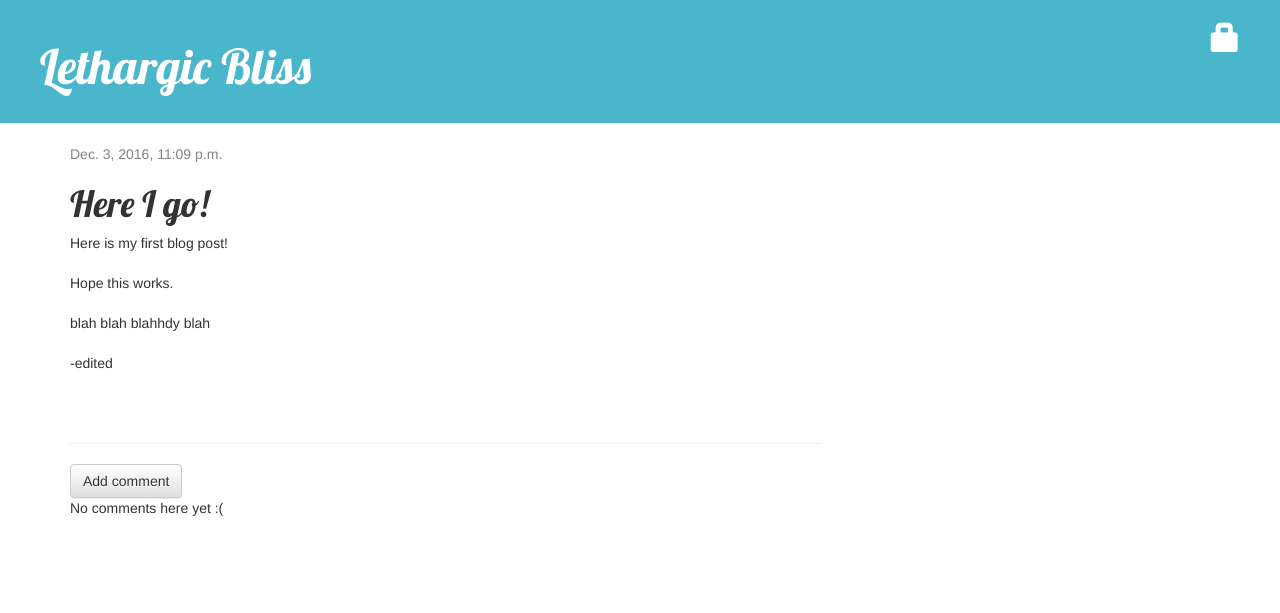
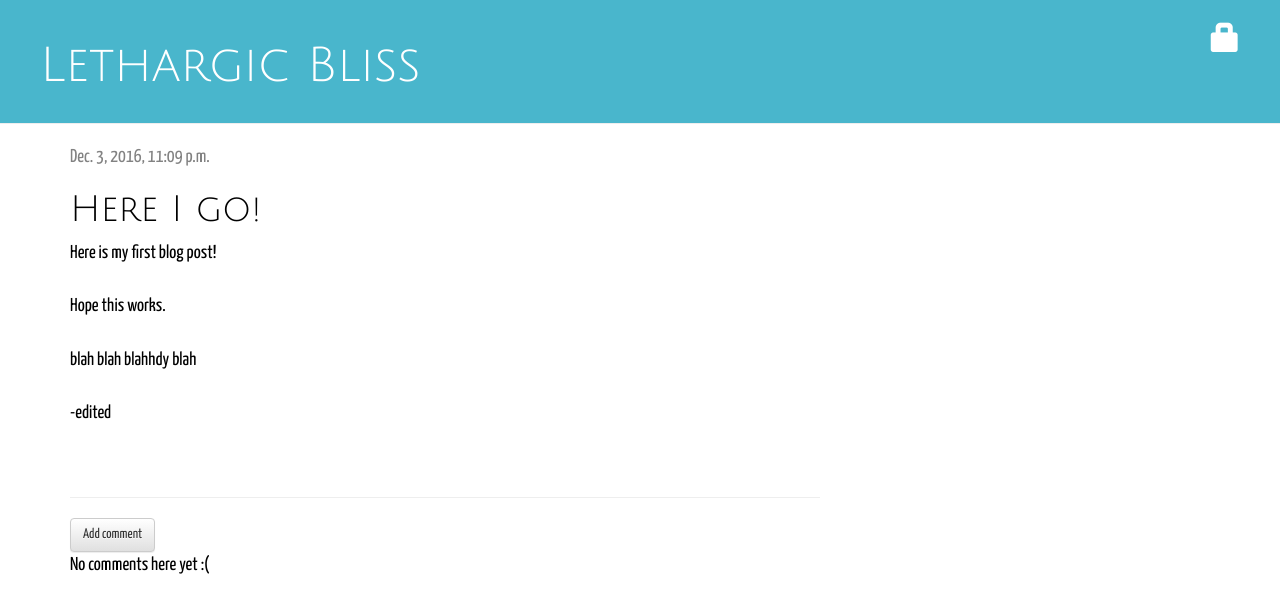
Before and after one commit to Hijaxxed/my-first-blog, a Django app: page /post/1/ in a window 1280 px wide. Shown: the top 613 px of the page. Run offline with Django 3.2, Linux system fonts and the light colour scheme; data comes from the database, SQL or seed files in the repository; data that the repository does not hold is empty; some libraries are stand-ins or nearby versions.

Commit message:
Changed fonts

```diff
--- a/blog/static/css/blog.css
+++ b/blog/static/css/blog.css
@@ -22,11 +22,14 @@ body {
 
 
 .content {
+    color: #000000;
+    font-family: 'Yanone Kaffeesatz';
+    font-size: 14pt;
     align-content: center;
 }
 
 h1, h2, h3, h4 {
-    font-family: 'Lobster', cursive;
+    font-family: 'Julius Sans One';
 }
 
 .date {
--- a/blog/templates/blog/base.html
+++ b/blog/templates/blog/base.html
@@ -6,7 +6,8 @@
         <title>Lethargic Bliss</title>
         <link rel="stylesheet" href="//maxcdn.bootstrapcdn.com/bootstrap/3.2.0/css/bootstrap.min.css">
         <link rel="stylesheet" href="//maxcdn.bootstrapcdn.com/bootstrap/3.2.0/css/bootstrap-theme.min.css">
-        <link href='//fonts.googleapis.com/css?family=Lobster&subset=latin,latin-ext' rel='stylesheet' type='text/css'>
+        <link href='//fonts.googleapis.com/css?family=Julius+Sans+One' rel='stylesheet' type='text/css'>
+	<link href='//fonts.googleapis.com/css?family=Yanone+Kaffeesatz' rel='stylesheet' type='text/css'>
         <link rel="stylesheet" href="{% static 'css/blog.css' %}">
     </head>
 
```
